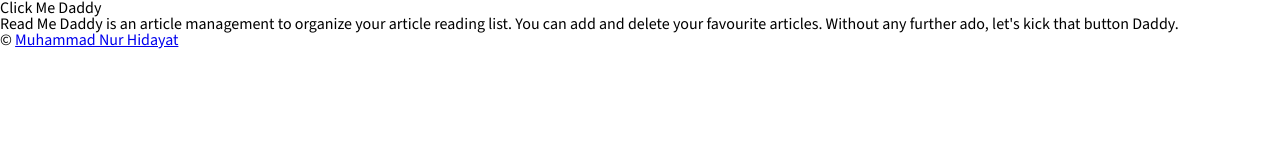
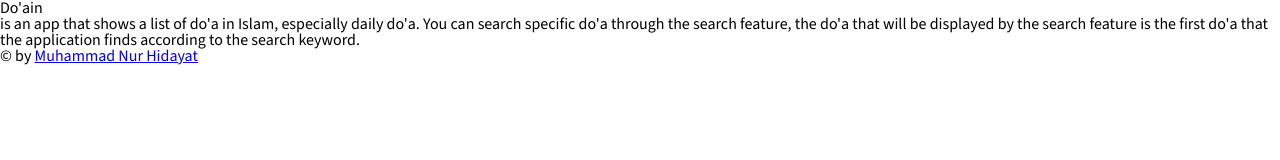
Before and after one commit to mdayat/asian-countries, a website built with webpack: page src/index.html in a window 1280 px wide. Built offline with nearby package versions, Linux system fonts and the light colour scheme.

Commit message:
change project name and description

```diff
--- a/package.json
+++ b/package.json
@@ -1,7 +1,7 @@
 {
-  "name": "read-me-daddy",
+  "name": "kumpulan-doa",
   "author": "Muhammad Nur Hidayat",
-  "description": "Read Me Daddy is an application that displays a list of articles on the most recent affairs in the tech world, especially in programming.",
+  "description": "Do'ain is an app that shows a list of do'a in Islam, especially daily do'a.",
   "version": "1.0.0",
   "private": true,
   "license": "ISC",
--- a/src/index.html
+++ b/src/index.html
@@ -5,7 +5,7 @@
     <meta name="viewport" content="width=device-width, initial-scale=1.0" />
     <meta
       name="description"
-      content="Read Me Daddy is an application that displays a list of articles on the most recent affairs in the tech world, especially in programming."
+      content="Do'ain is an app that shows a list of do'a in Islam, especially daily do'a."
     />
 
     <link rel="preconnect" href="https://fonts.googleapis.com" />
@@ -15,7 +15,7 @@
       rel="stylesheet"
     />
 
-    <title>Click Me Daddy</title>
+    <title>Do'ain</title>
   </head>
 
   <body>
@@ -23,18 +23,19 @@
 
     <main>
       <article>
-        <h1>Click Me Daddy</h1>
+        <h1>Do'ain</h1>
 
         <p>
-          Read Me Daddy is an article management to organize your article
-          reading list. You can add and delete your favourite articles. Without
-          any further ado, let's kick that button Daddy.
+          is an app that shows a list of do'a in Islam, especially daily do'a.
+          You can search specific do'a through the search feature, the do'a that
+          will be displayed by the search feature is the first do'a that the
+          application finds according to the search keyword.
         </p>
       </article>
     </main>
 
     <footer>
-      &copy;
+      &copy; by
       <a href="https://github.com/mdayat" target="_blank"
         >Muhammad Nur Hidayat</a
       >
```
Also changed, not shown: README.md.
